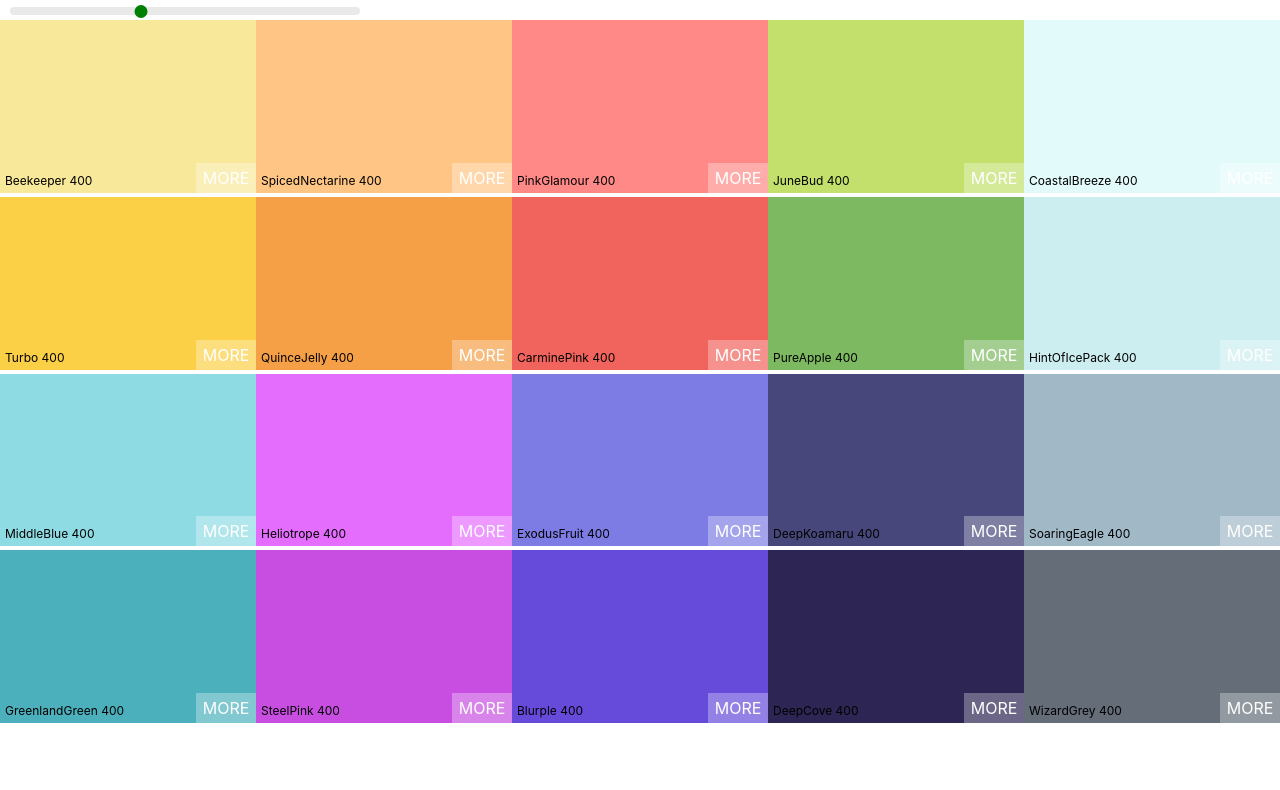
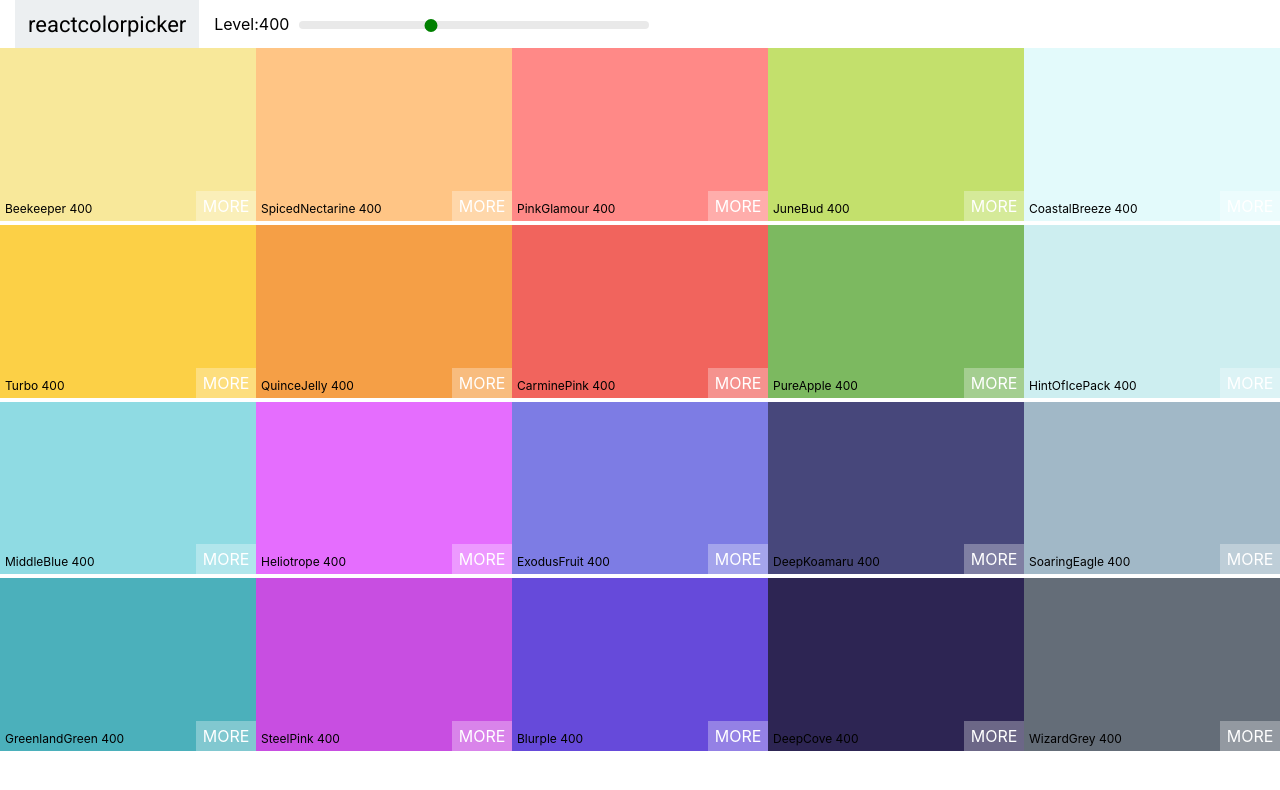
Before and after one commit to siva089/ColorPIcker, a React (Create React App) app: page / in a window 1280 px wide. Shown: the top 790 px of the page. Built offline with nearby package versions, Linux system fonts and the light colour scheme.

Commit message:
navabaradded

```diff
--- a/public/index.html
+++ b/public/index.html
@@ -10,6 +10,7 @@
       content="Web site created using create-react-app"
     />
     <link rel="apple-touch-icon" href="%PUBLIC_URL%/logo192.png" />
+    <link href="https://fonts.googleapis.com/css?family=Roboto&display=swap" rel="stylesheet">
     <!--
       manifest.json provides metadata used when your web app is installed on a
       user's mobile device or desktop. See https://developers.google.com/web/fundamentals/web-app-manifest/
--- /dev/null
+++ b/src/Navbar.css
@@ -0,0 +1,44 @@
+.Navbar{
+    display:flex;
+    align-items: center;
+    justify-content: flex-start;
+    height:6vh
+}
+.logo{
+    margin: 15px;
+    padding: 0 13px;
+    font-size: 22px;
+    background-color: #eceff1;
+  height:100%;
+  display:flex;
+  align-items: center;
+  font-family: Roboto;
+}
+.logo a{
+    text-decoration: none;
+    color: black;
+}
+.slider{
+    width: 350px;
+    margin: 0 10px;
+    display: inline-block
+}
+.rc-slider-track{
+    background-color: transparent;
+}
+.rc-slider-rail{
+    height:8px;
+}
+.rc-slider-handle,
+.rc-slider-handle:active,
+.rc-slider-handle:focus,
+.rc-slider-handle:hover
+{
+    background-color: green;
+    outline: none;
+    border: 2px solid green;
+    box-shadow: none;
+    height:13px;
+    width: 13px;
+    margin-top:-2px;
+}
--- /dev/null
+++ b/src/Navbar.js
@@ -0,0 +1,28 @@
+import React, { Component } from 'react'
+import Slider, { Range } from 'rc-slider';
+import 'rc-slider/assets/index.css';
+import "./Navbar.css"
+ class Navbar extends Component {
+    render() {
+        const {level,changeLevel}=this.props
+        return (
+            <header className="Navbar">
+                <div className="logo">
+                    <a href="#">reactcolorpicker</a>
+                </div>
+                <div className="slider-container">
+                <span>Level:{level}</span>
+                <div className="slider">
+
+                  <Slider defaultValue={level} min={100} max={900} step={100}
+                  onAfterChange={changeLevel}
+                  />
+                  </div>
+
+                  </div>
+
+            </header>
+        )
+    }
+}
+export default Navbar
--- a/src/Palette.css
+++ b/src/Palette.css
@@ -5,27 +5,3 @@
 .Palette-colors{
     height: 90%;
 }
-.slider{
-    width: 350px;
-    margin: 0 10px;
-    display: inline-block
-}
-.rc-slider-track{
-    background-color: transparent;
-}
-.rc-slider-rail{
-    height:8px;
-}
-.rc-slider-handle,
-.rc-slider-handle:active,
-.rc-slider-handle:focus,
-.rc-slider-handle:hover
-{
-    background-color: green;
-    outline: none;
-    border: 2px solid green;
-    box-shadow: none;
-    height:13px;
-    width: 13px;
-    margin-top:-2px;
-}
--- a/src/Palette.js
+++ b/src/Palette.js
@@ -1,7 +1,6 @@
 import React, { Component } from 'react'
 import ColorBox from "./ColorBox"
-import Slider, { Range } from 'rc-slider';
-import 'rc-slider/assets/index.css';
+import Navbar from "./Navbar"
 import "./Palette.css"
  class Palette extends Component {
      constructor(props) {
@@ -22,13 +21,7 @@
         const colorBoxes=colors[level].map(color=><ColorBox background={color.hex} name={color.name} />)
         return (
             <div className="Palette">
-                <div className="slider">
-
-                <Slider defaultValue={level} min={100} max={900} step={100}
-                onAfterChange={this.changeLevel}
-                />
-
-                </div>
+              <Navbar level={this.state.level} changeLevel={this.changeLevel}/>
                 <div className="Palette-colors">
                     {colorBoxes}
                 </div>
```
